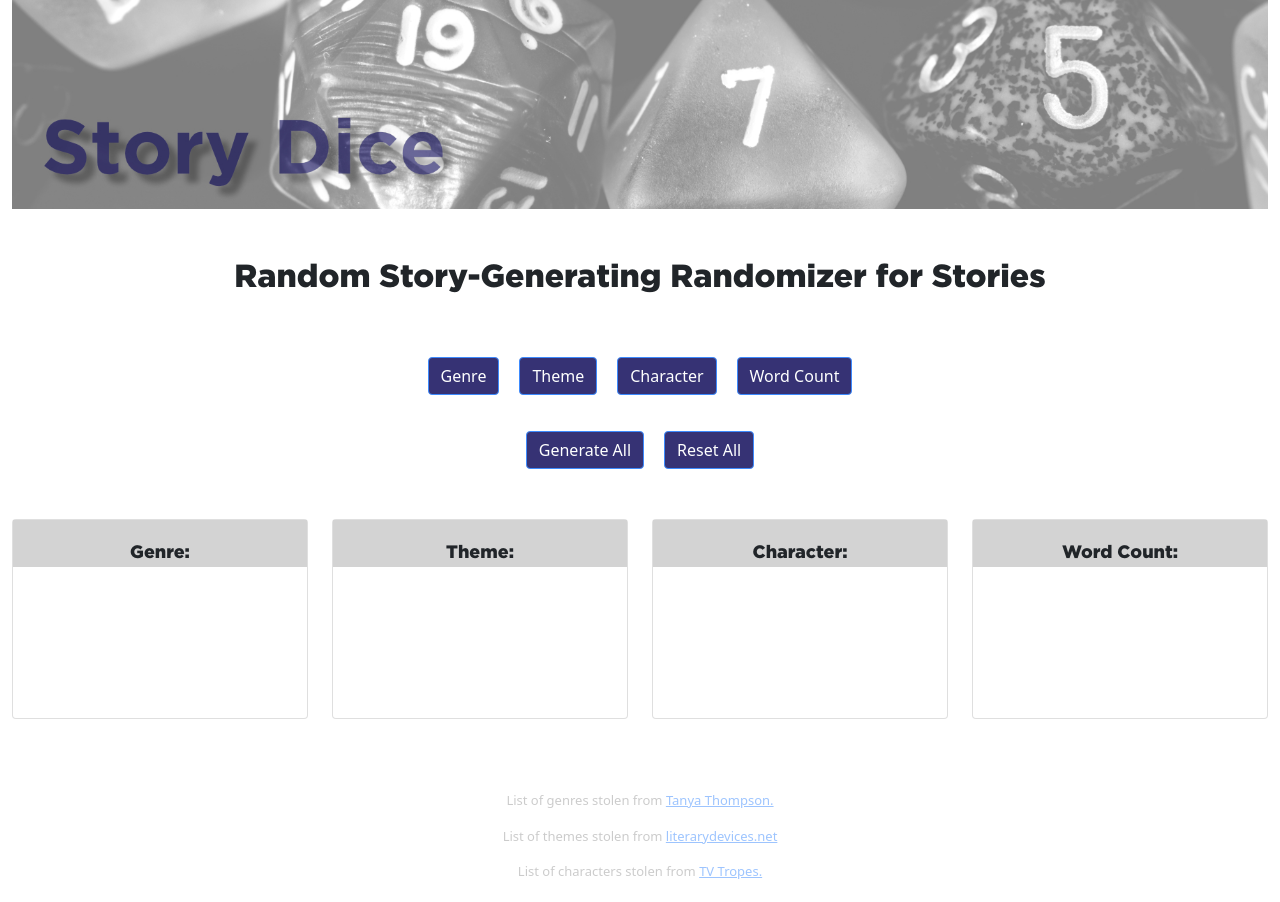
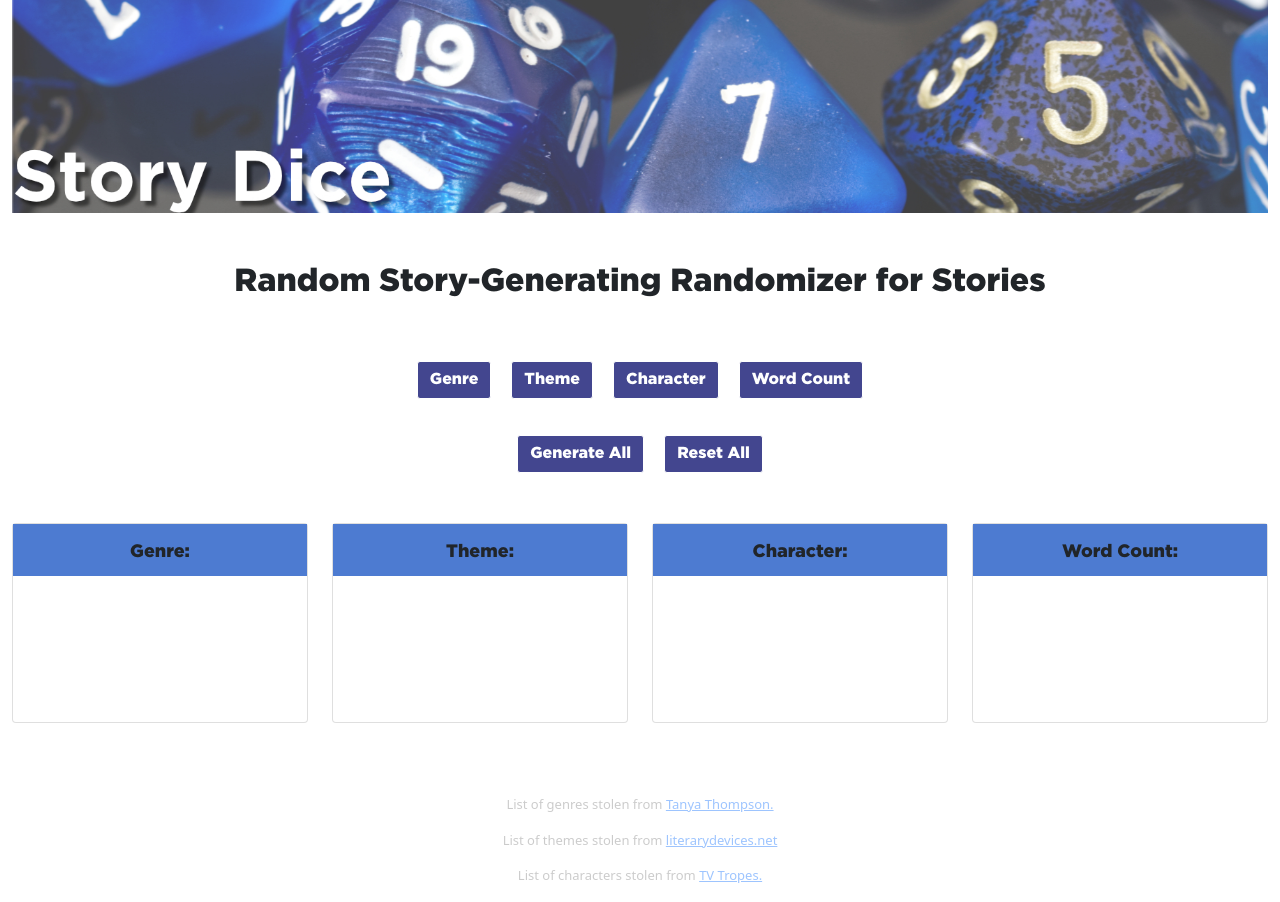
Before and after one commit to robotlions/storydice, a React (Create React App) app: page / in a window 1280 px wide. Built offline with nearby package versions, Linux system fonts and the light colour scheme.

Commit message:
added color, embiggened font

```diff
--- a/src/App.css
+++ b/src/App.css
@@ -13,19 +13,26 @@
 
 .buttonRow Button{
   margin: 10px;
-  background-color: #040052;
-  opacity: 0.8;
+  background-color: #43468F;
+
 }
 
 .allButtonRow Button{
   margin: 10px;
-  background-color: #040052;
-  opacity: 0.8;
+  background-color: #43468F;
+
 
 }
 .card{
   min-height:100px;
 }
+
+Button{
+  font-family: "Gotham Black", sans-serif !important;
+  border-radius: 3px !important;
+  border-color: white !important;
+}
+
 
 @media (min-width: 575px){
   .card{
@@ -38,8 +45,9 @@
 
 
 .card-title{
-  padding-top: 20px;
-  background-color: lightgray;
+  padding-top: 15px;
+  padding-bottom:10px;
+  background-color: #4D7BD1;
 }
 
 .container{
@@ -77,8 +85,8 @@ h2{
 
 .generatedString{
   font-family: 'Gotham Light', sans-serif;
-  font-weight: normal;
-  font-size: large;
+  font-weight: bold;
+  font-size: x-large;
 }
 
 @keyframes slideIn {
--- a/src/App.js
+++ b/src/App.js
@@ -6,6 +6,8 @@ import { characterList } from "./characters";
 import { wordCounts } from "./wordcounts";
 import { Button } from "react-bootstrap";
 import bannerImg from "./diceV3Banner.jpg";
+import bannerImg2 from "./diceV3Banner2.jpg";
+
 import { motion, AnimatePresence } from "framer-motion";
 import "bootstrap/dist/css/bootstrap.css";
 
@@ -45,7 +47,7 @@ function App() {
         <div className="row">
           <img
             className="bannerImg"
-            src={bannerImg}
+            src={bannerImg2}
             alt="black and white dice"
           ></img>
         </div>
```
Also changed, not shown: src/diceV3Banner2.jpg (added).
